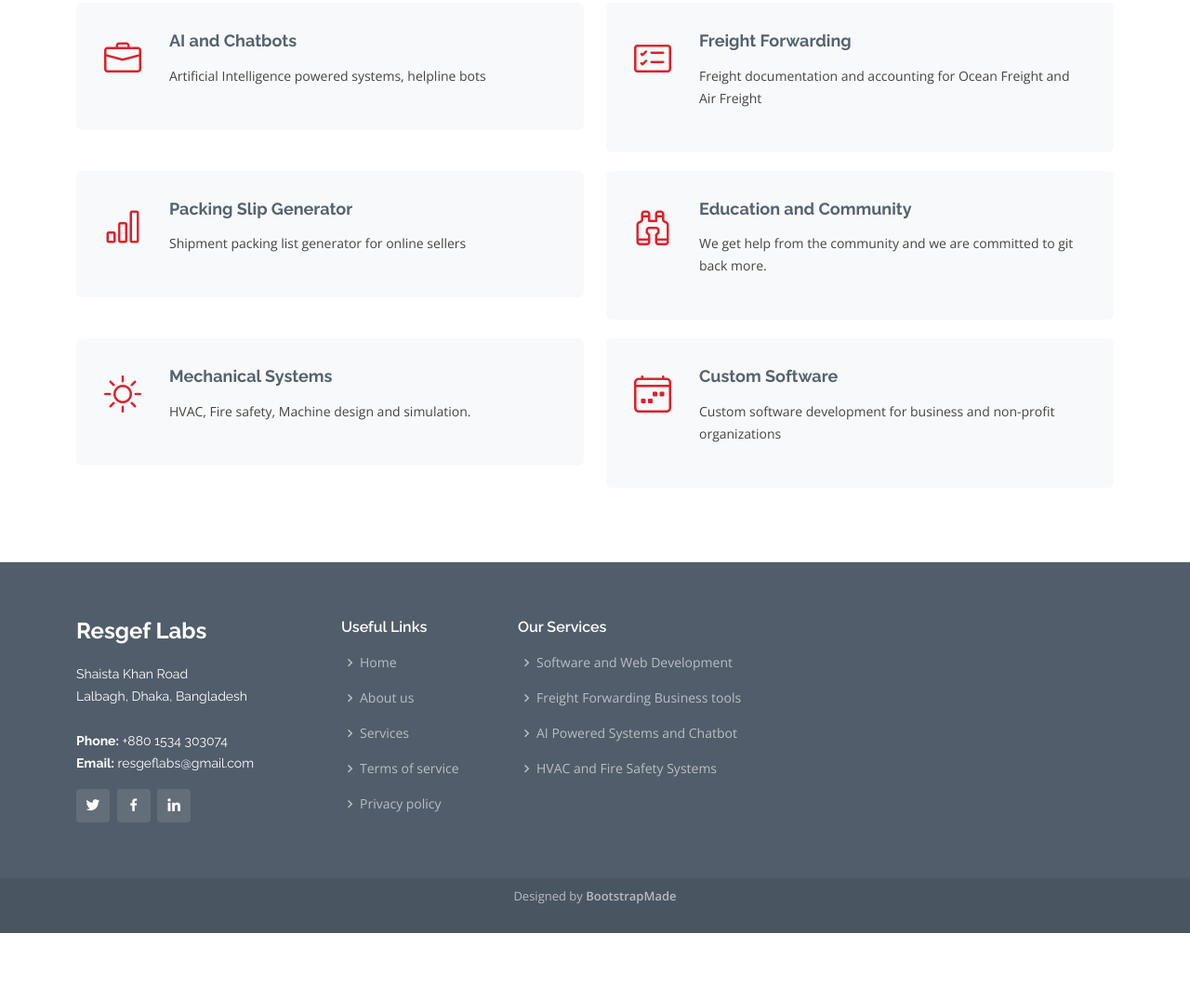
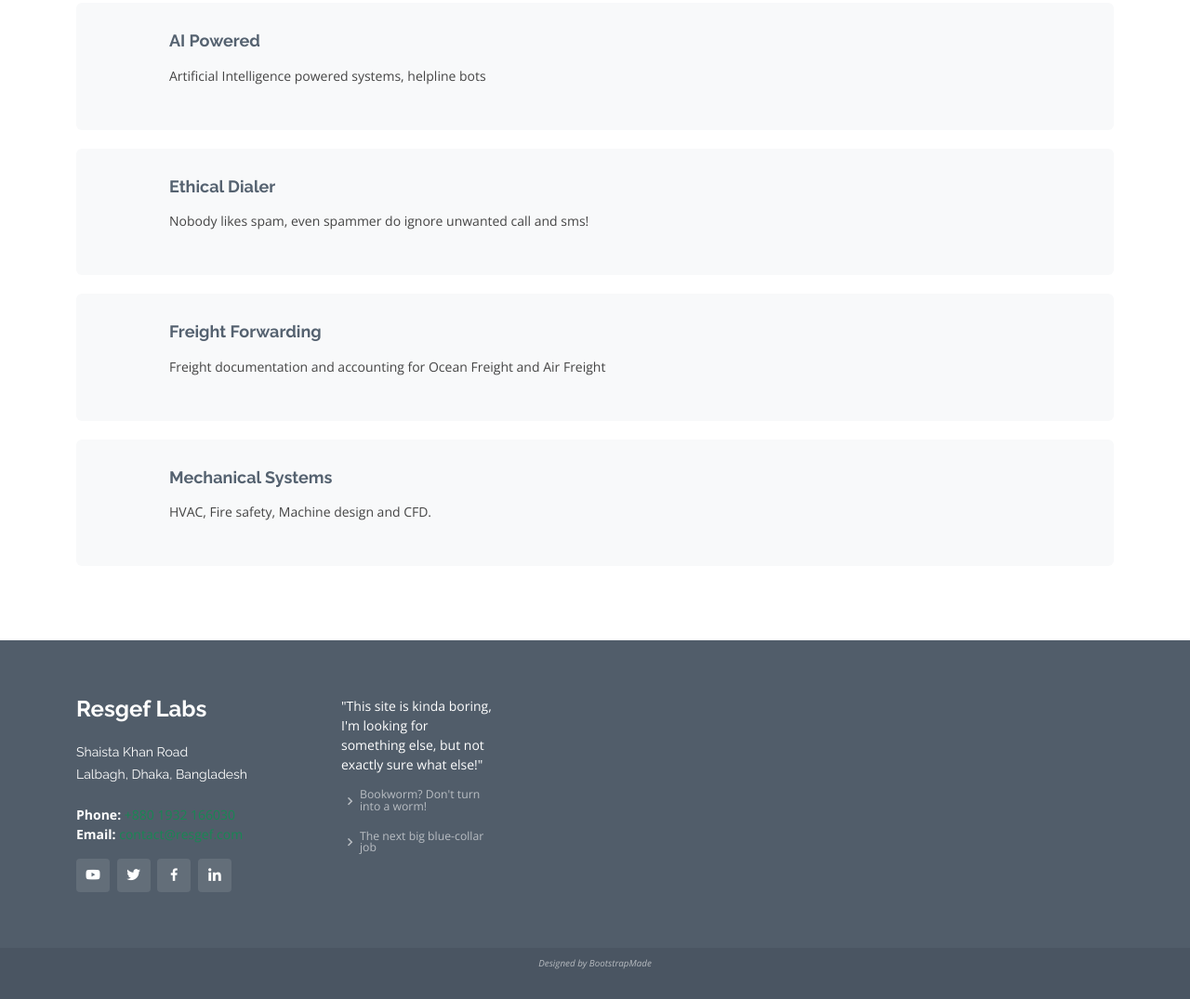
Before and after one commit to resgef/resgef.github.io, a plain HTML site: page index.html in a window 1280 px wide. Shown: the part 129-1204 px from the top of the page at 93% size. Before the commit the page ends 1133 px from the top, so only its background shows below. Drawn offline with nearby package versions, Linux system fonts and the light colour scheme.

Commit message:
content simplification

```diff
--- a/index.html
+++ b/index.html
@@ -43,38 +43,28 @@
 <header id="header" class="fixed-top d-flex align-items-center">
     <div class="container d-flex align-items-center">
 
-        <h1 class="logo me-auto"><a href="index.html">Resgef Labs</a></h1>
+        <h1 class="logo me-auto"><a href="">Resgef Labs</a></h1>
         <!-- Uncomment below if you prefer to use an image logo -->
         <!-- <a href="index.html" class="logo me-auto"><img src="assets/img/logo.png" alt="" class="img-fluid"></a>-->
 
         <nav id="navbar" class="navbar">
             <ul>
-                <li><a href="index.html" class="active">Home</a></li>
+                <li><a href="" class="active">Home</a></li>
 
+                <!--
                 <li class="dropdown"><a href="#"><span>About</span> <i class="bi bi-chevron-down"></i></a>
                     <ul>
                         <li><a href="#">About</a></li>
                         <li><a href="#">Story</a></li>
                         <li><a href="#">Affiliated</a></li>
-
-                        <!--<li class="dropdown"><a href="#"><span>Deep Drop Down</span> <i class="bi bi-chevron-right"></i></a>
-                            <ul>
-                                <li><a href="#">Deep Drop Down 1</a></li>
-                                <li><a href="#">Deep Drop Down 2</a></li>
-                                <li><a href="#">Deep Drop Down 3</a></li>
-                                <li><a href="#">Deep Drop Down 4</a></li>
-                                <li><a href="#">Deep Drop Down 5</a></li>
-                            </ul>
-                        </li>-->
                     </ul>
                 </li>
-                <!--<li><a href="services.html">Services</a></li>-->
-                <li><a href="#">Works</a></li>
-                <!--<li><a href="pricing.html">Pricing</a></li>-->
+                <li><a href="https://www.researchgate.net/profile/Minhajul-Anwar-2">Research</a></li>
+                <li><a href="#">Software and Solutions</a></li>
+                -->
                 <li><a href="https://minhajme.github.io/blog/">Blog</a></li>
-
-                <li><a href="#">Contact</a></li>
                 <li><a href="https://github.com/minhajme">Github</a></li>
+                <li><a href="#footer">Contact</a></li>
             </ul>
             <i class="bi bi-list mobile-nav-toggle"></i>
         </nav><!-- .navbar -->
@@ -225,50 +215,40 @@
         <div class="container">
 
             <div class="row">
-                <div class="col-md-6">
+                <div class="col">
                     <div class="icon-box">
-                        <i class="bi bi-briefcase"></i>
-                        <h4><a href="#">AI and Chatbots</a></h4>
+                        <h4><a href="#">AI Powered</a></h4>
                         <p>Artificial Intelligence powered systems, helpline bots</p>
                     </div>
                 </div>
-                <div class="col-md-6 mt-4 mt-md-0">
+            </div>
+
+            <div class="row">
+                <div class="col">
                     <div class="icon-box">
-                        <i class="bi bi-card-checklist"></i>
+                        <h4><a href="#">Ethical Dialer</a></h4>
+                        <p>Nobody likes spam, even spammer do ignore unwanted call and sms!</p>
+                    </div>
+                </div>
+            </div>
+
+            <div class="row">
+                <div class="col">
+                    <div class="icon-box">
                         <h4><a href="#">Freight Forwarding</a></h4>
                         <p>Freight documentation and accounting for Ocean Freight and Air Freight</p>
                     </div>
                 </div>
-                <div class="col-md-6 mt-4 mt-md-0">
+            </div>
+
+            <div class="row">
+                <div class="col">
                     <div class="icon-box">
-                        <i class="bi bi-bar-chart"></i>
-                        <h4><a href="#">Packing Slip Generator</a></h4>
-                        <p>Shipment packing list generator for online sellers</p>
-                    </div>
-                </div>
-                <div class="col-md-6 mt-4 mt-md-0">
-                    <div class="icon-box">
-                        <i class="bi bi-binoculars"></i>
-                        <h4><a href="#">Education and Community</a></h4>
-                        <p>We get help from the community and we are committed to git back more.</p>
-                    </div>
-                </div>
-                <div class="col-md-6 mt-4 mt-md-0">
-                    <div class="icon-box">
-                        <i class="bi bi-brightness-high"></i>
                         <h4><a href="#">Mechanical Systems</a></h4>
-                        <p>HVAC, Fire safety, Machine design and simulation.</p>
-                    </div>
-                </div>
-                <div class="col-md-6 mt-4 mt-md-0">
-                    <div class="icon-box">
-                        <i class="bi bi-calendar4-week"></i>
-                        <h4><a href="#">Custom Software</a></h4>
-                        <p>Custom software development for business and non-profit organizations</p>
+                        <p>HVAC, Fire safety, Machine design and CFD.</p>
                     </div>
                 </div>
             </div>
-
         </div>
     </section><!-- End Services Section -->
 
@@ -451,30 +431,41 @@
                     <div class="footer-info">
                         <h3>Resgef Labs</h3>
                         <p>
-                            Shaista Khan Road <br>
-                            Lalbagh, Dhaka, Bangladesh<br><br>
-                            <strong>Phone:</strong> +880 1534 303074<br>
-                            <strong>Email:</strong> resgeflabs@gmail.com<br>
+                        <p>Shaista Khan Road</p>
+                        <p>Lalbagh, Dhaka, Bangladesh</p>
+                        <br>
+                        <strong>Phone:</strong> <a href="tel:+880 1932166030" class="text-success">+880 1932
+                        166030</a><br>
+                        <strong>Email:</strong> <a href="mailto:contact@resgef.com" class="text-success">contact@resgef.com</a><br>
                         </p>
                         <div class="social-links mt-3">
-                            <a href="https://twitter.com/MinhajulAnwar" class="twitter"><i class="bx bxl-twitter"></i></a>
-                            <a href="https://www.facebook.com/minhajul.anwar.me" class="facebook"><i class="bx bxl-facebook"></i></a>
-                            <a href="https://www.linkedin.com/in/minhajulanwar/" class="linkedin"><i class="bx bxl-linkedin"></i></a>
+                            <a href="https://www.youtube.com/channel/UCLwOk0QXDgPk1_TWx63KeAw" class="youtube"><i
+                                    class="bx bxl-youtube"></i></a>
+                            <a href="https://twitter.com/MinhajulAnwar" class="twitter"><i
+                                    class="bx bxl-twitter"></i></a>
+                            <a href="https://www.facebook.com/minhajul.anwar.me" class="facebook"><i
+                                    class="bx bxl-facebook"></i></a>
+                            <a href="https://www.linkedin.com/in/minhajulanwar/" class="linkedin"><i
+                                    class="bx bxl-linkedin"></i></a>
                         </div>
                     </div>
                 </div>
 
                 <div class="col-lg-2 col-md-6 footer-links">
-                    <h4>Useful Links</h4>
-                    <ul>
-                        <li><i class="bx bx-chevron-right"></i> <a href="#">Home</a></li>
-                        <li><i class="bx bx-chevron-right"></i> <a href="#">About us</a></li>
-                        <li><i class="bx bx-chevron-right"></i> <a href="#">Services</a></li>
-                        <li><i class="bx bx-chevron-right"></i> <a href="#">Terms of service</a></li>
-                        <li><i class="bx bx-chevron-right"></i> <a href="#">Privacy policy</a></li>
-                    </ul>
+                    <p>"This site is kinda boring, I'm looking for something else, but not exactly sure what else!"</p>
+                    <small>
+                        <ul>
+                            <li><i class="bx bx-chevron-right"></i> <a
+                                    href="https://medium.com/the-mission/the-dark-side-of-reading-no-one-tells-you-and-a-system-to-combat-it-d21fa5e5a6f8">Bookworm?
+                                Don't turn into a worm!</a></li>
+                            <li><i class="bx bx-chevron-right"></i> <a
+                                    href="https://www.wired.com/2017/02/programming-is-the-new-blue-collar-job/">The
+                                next big blue-collar job</a></li>
+                        </ul>
+                    </small>
                 </div>
 
+                <!--
                 <div class="col-lg-3 col-md-6 footer-links">
                     <h4>Our Services</h4>
                     <ul>
@@ -484,6 +475,7 @@
                         <li><i class="bx bx-chevron-right"></i> <a href="#">HVAC and Fire Safety Systems</a></li>
                     </ul>
                 </div>
+                -->
 
                 <!--<div class="col-lg-4 col-md-6 footer-newsletter">
                     <h4>Our Newsletter</h4>
@@ -502,12 +494,12 @@
         <!--<div class="copyright">
             &copy; Copyright <strong><span>Sailor</span></strong>. All Rights Reserved
         </div>-->
-        <div class="credits">
+        <div class="credits" style="font-size: 70%; font-style: italic">
             <!-- All the links in the footer should remain intact. -->
             <!-- You can delete the links only if you purchased the pro version. -->
             <!-- Licensing information: https://bootstrapmade.com/license/ -->
             <!-- Purchase the pro version with working PHP/AJAX contact form: https://bootstrapmade.com/sailor-free-bootstrap-theme/ -->
-            Designed by <a href="https://bootstrapmade.com/">BootstrapMade</a>
+            Designed by <span class="">BootstrapMade</span>
         </div>
     </div>
 </footer><!-- End Footer -->
```
